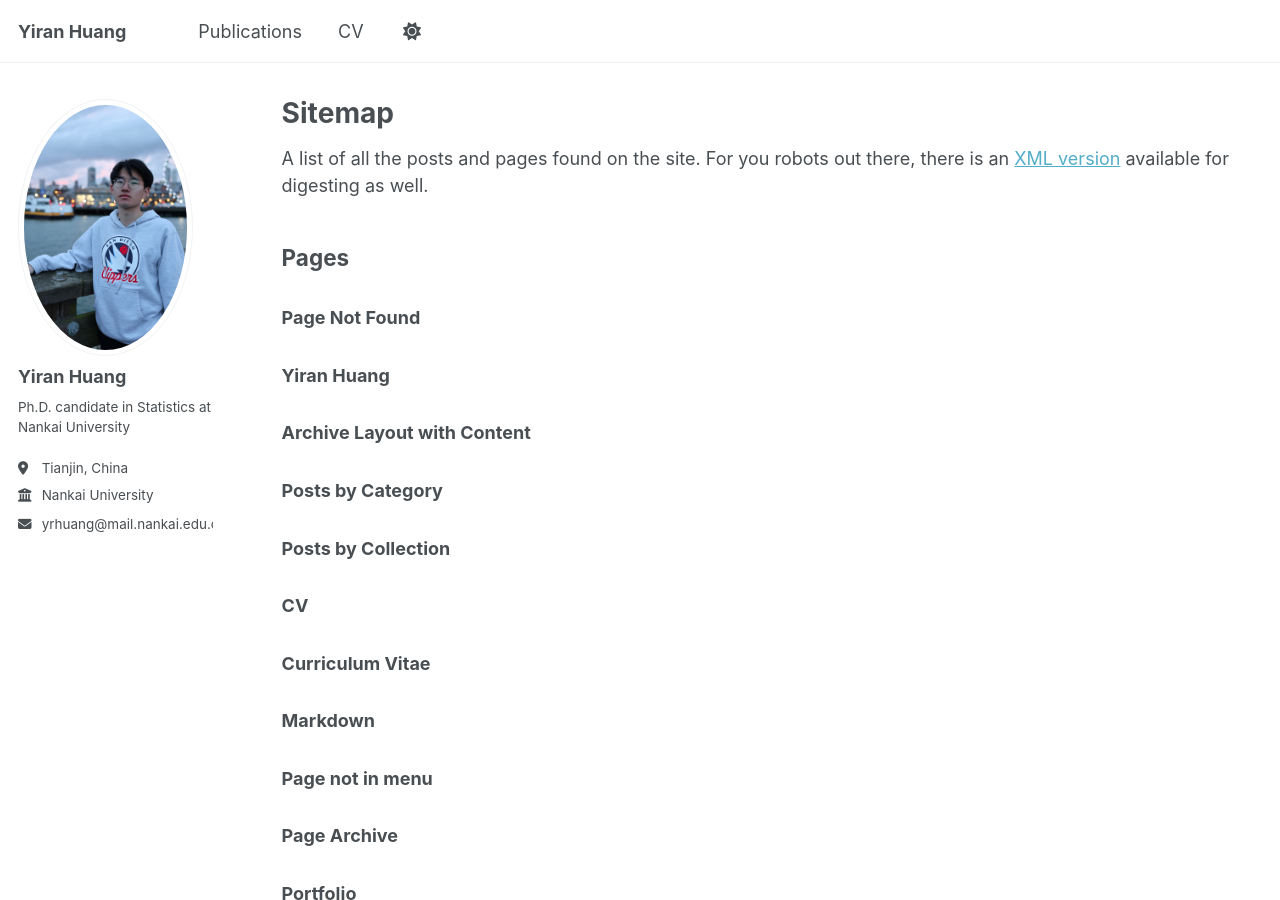
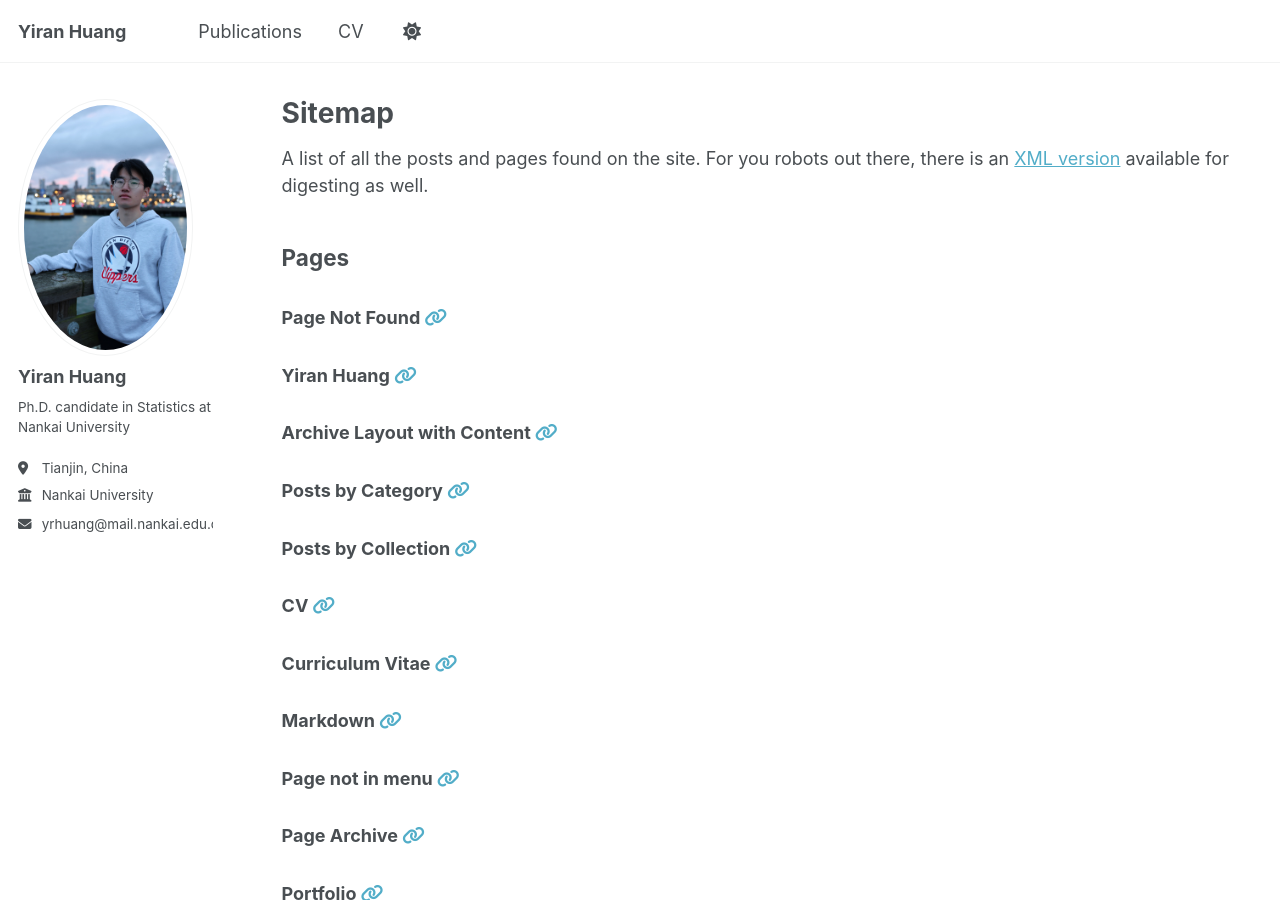
Before and after one commit to Yiran-Huang/Yiran-Huang.github.io, a Jekyll site: the page built from _pages/sitemap.md, in a window 1280 px wide and 900 px high. Built offline with Jekyll 4.4.1, drawn with Linux system fonts in a browser that asks for light colours; a script bundle is joined from its source files by our own code; library files that are not in the unit come from our copies.

Commit message:
Update archive-single.html

```diff
--- a/_includes/archive-single.html
+++ b/_includes/archive-single.html
@@ -28,9 +28,19 @@
 
     <h3 class="archive__item-title" itemprop="headline">
       {% if post.link %}
-        <a href="{{ post.link }}" target="_blank" rel="noopener noreferrer">{{ title }}</a> <a href="{{ base_path }}{{ post.url }}" rel="permalink"><i class="fa fa-link" aria-hidden="true" title="permalink"></i><span class="sr-only">Permalink</span></a>
+        <a href="{{ post.link }}" target="_blank" rel="noopener noreferrer">
+          {{ title }}
+        </a>
       {% else %}
         {{ title }}
+      {% endif %}
+
+      {% assign permalink_url = post.permalink | default: "" | strip %}
+      {% if permalink_url != "" %}
+        <a href="{{ permalink_url }}" rel="permalink">
+          <i class="fa fa-link" aria-hidden="true" title="permalink"></i>
+          <span class="sr-only">Permalink</span>
+        </a>
       {% endif %}
     </h3>
 
```
